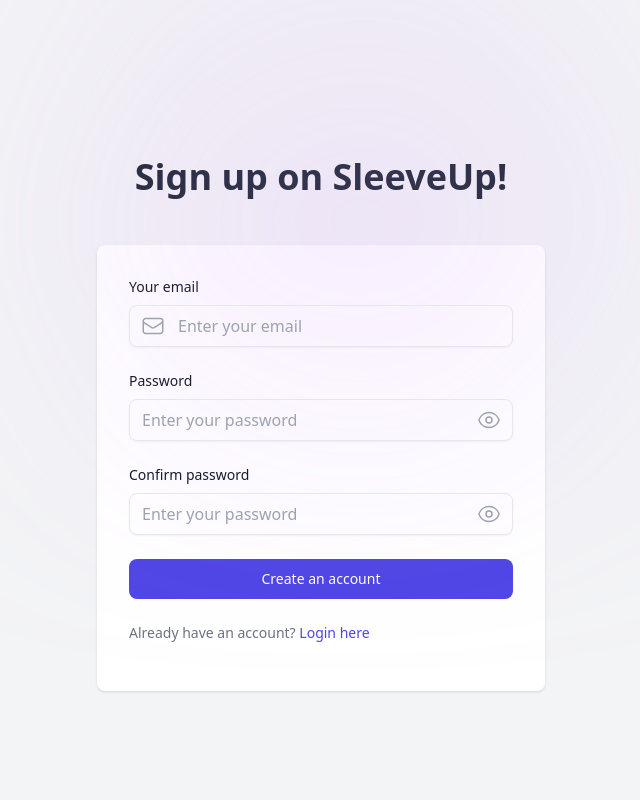
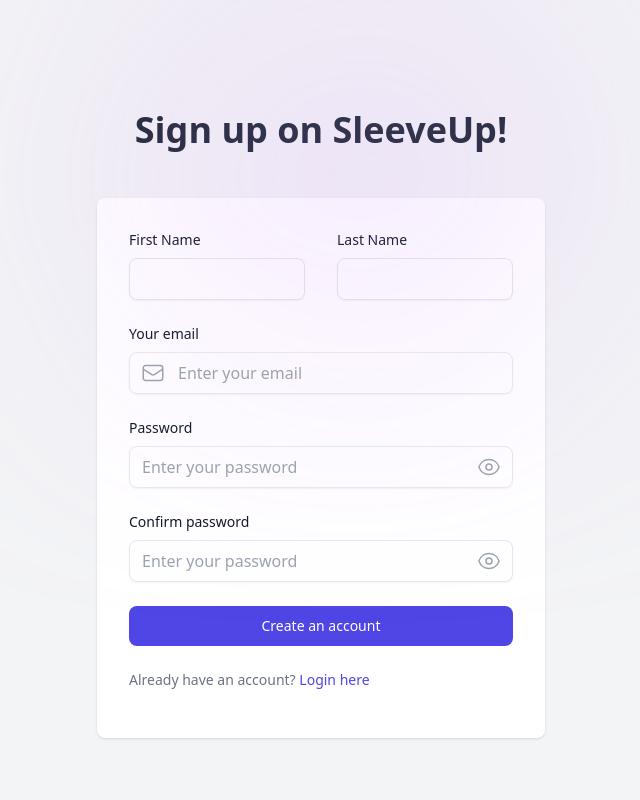
Before and after one commit to qznr/SleeveUp, a Laravel app: page /register in a window 1280 px wide. Shown: the whole page, without its empty margins (319-959 px from the left). Run offline with Laravel 12, Linux system fonts and the light colour scheme; style sheets or scripts are compiled from the project's sources; parts of the project's set-up code (start-up, migrations or seed data) failed here and were passed over.

Commit message:
add name to register

```diff
--- a/app/Http/Controllers/UserController.php
+++ b/app/Http/Controllers/UserController.php
@@ -22,6 +22,8 @@
         $validator = Validator::make($request->all(), [
             'email' => 'required|string|email|max:255|unique:users',
             'password' => 'required|string|min:8|confirmed',
+            'first_name' => 'required|string|max:255',
+            'last_name' => 'required|string|max:255',
         ]);
 
         // If validation fails, return the error messages
@@ -33,6 +35,9 @@
         $user = new User();
         $user->email = $request->email;
         $user->password = Hash::make($request->password);
+        $user->first_name = $request->first_name;
+        $user->last_name = $request->last_name;
+
         $user->save();
 
         // Create an associated Applicant record
--- a/resources/js/components/TestComponent.vue
+++ /dev/null
@@ -1,3 +0,0 @@
-<template>
-  <h1>I'm here to test!</h1>
-</template>
--- /dev/null
+++ b/resources/js/components/TextInput.vue
@@ -0,0 +1,26 @@
+<script setup>
+import { onMounted, ref } from 'vue';
+
+const model = defineModel({
+    type: String,
+    required: true,
+});
+
+const input = ref(null);
+
+onMounted(() => {
+    if (input.value.hasAttribute('autofocus')) {
+        input.value.focus();
+    }
+});
+
+defineExpose({ focus: () => input.value.focus() });
+</script>
+
+<template>
+    <input
+        class="block w-full px-3 py-2 text-gray-500 bg-transparent outline-none border focus:border-indigo-600 shadow-sm rounded-lg"
+        v-model="model"
+        ref="input"
+    />
+</template>
--- a/resources/js/pages/Register.vue
+++ b/resources/js/pages/Register.vue
@@ -13,6 +13,16 @@
       <div class="w-full bg-white rounded-lg shadow md:mt-0 sm:max-w-md xl:p-0 ">
         <div class="p-6 space-y-4 md:space-y-6 sm:p-8">
           <form class="space-y-4 md:space-y-6" @submit.prevent="handleSubmit">
+            <div class="grid grid-cols-2 gap-x-8">
+              <div>
+                <label for="first-name" class="block mb-2 text-sm font-medium text-gray-900">First Name</label>
+                <TextInput name="first-name" id="first-name" v-model="firstName" required> </TextInput>
+              </div>
+              <div>
+                <label for="last-name" class="block mb-2 text-sm font-medium text-gray-900">Last Name</label>
+                <TextInput name="last-name" id="last-name" v-model="lastName"> </TextInput>
+              </div>
+            </div>
             <div>
               <label for="email" class="block mb-2 text-sm font-medium text-gray-900">Your email</label>
               <EmailInput name="email" id="email" v-model="email"></EmailInput>
@@ -43,8 +53,13 @@
   import { ref, watch} from 'vue'
   import EmailInput from '../components/EmailInput.vue'
   import PasswordInput from '../components/PasswordInput.vue'
+  import TextInput from '../components/TextInput.vue'
+
   import { useUserStore } from '../stores/userStore';
   const userStore = useUserStore();
+
+  const firstName = ref('')
+  const lastName = ref('')
 
   const email = ref('')
   const password = ref('')
@@ -97,7 +112,9 @@
         const response = await axios.post('/register', {
           email: email.value,
           password: password.value,
-          password_confirmation: confirmPassword.value
+          password_confirmation: confirmPassword.value,
+          first_name: firstName.value,
+          last_name: lastName.value
         });
         // Redirect to homepage if registration is successful
         if (response.status === 201) {
--- a/resources/js/partials/applicant/Applicant.vue
+++ b/resources/js/partials/applicant/Applicant.vue
@@ -1,5 +1,12 @@
 <template>
   <div class="bg-white max-w-screen-xl mx-auto p-12 rounded-xl shadow-xl relative">
-    sdf
+    {{ user.email }}
   </div>
 </template>
+
+<script setup>
+import { useUserStore } from '../../stores/userStore';
+const userStore = useUserStore();
+const user = userStore.user
+console.log(user)
+</script>
```
